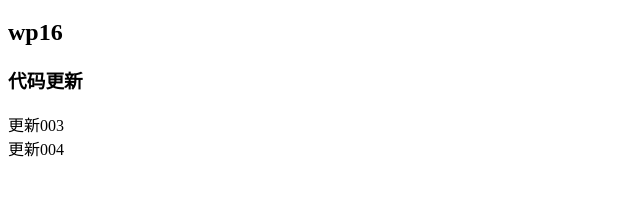
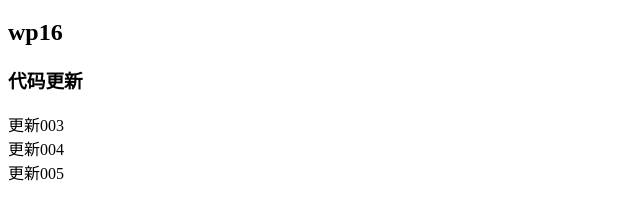
Before and after one commit to wlying99/test01, a plain HTML site: page src/index.html in a window 1280 px wide. Shown: the part 61-280 px from the top of the page, without its empty margins (0-640 px from the left). Drawn offline with Linux system fonts and the light colour scheme.

Commit message:
fix:update005

```diff
--- a/src/index.html
+++ b/src/index.html
@@ -14,6 +14,8 @@
   <h3>代码更新</h3>
   <div>更新003</div>
   <div>更新004</div>
+
+  <div>更新005</div>
 </body>
 
 </html>
```
Also changed, not shown: 1 other file.
